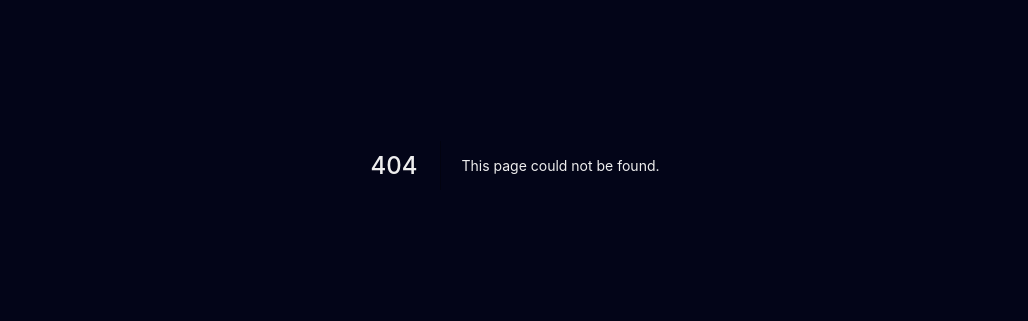
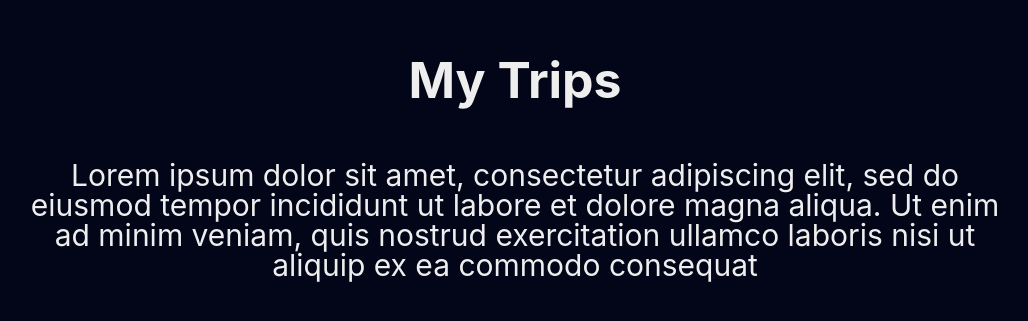
Before and after one commit to Camie-M/my-trips, a Next.js app: page /about in a window 1280 px wide. Before the commit this address had no page. Shown: the part 235-556 px from the top of the page, without its empty margins (125-1153 px from the left). Built offline with nearby package versions, Linux system fonts and the light colour scheme.

Commit message:
added about page and template

```diff
--- /dev/null
+++ b/src/pages/about.tsx
@@ -0,0 +1,5 @@
+import AboutTemplate from 'templates/About'
+
+const About = () => <AboutTemplate />
+
+export default About
--- /dev/null
+++ b/src/templates/About/index.tsx
@@ -0,0 +1,26 @@
+import LinkWrapper from 'components/LinkWrapper'
+
+import { CloseOutline } from '@styled-icons/evaicons-outline/CloseOutline'
+
+import * as S from './styles'
+
+const AboutTemplate = () => (
+  <S.Content>
+    <LinkWrapper href="/">
+      <CloseOutline size={32} />
+    </LinkWrapper>
+
+    <S.Heading>My Trips</S.Heading>
+
+    <S.Body>
+      <p>
+        Lorem ipsum dolor sit amet, consectetur adipiscing elit, sed do eiusmod
+        tempor incididunt ut labore et dolore magna aliqua. Ut enim ad minim
+        veniam, quis nostrud exercitation ullamco laboris nisi ut aliquip ex ea
+        commodo consequat
+      </p>
+    </S.Body>
+  </S.Content>
+)
+
+export default AboutTemplate
--- /dev/null
+++ b/src/templates/About/styles.ts
@@ -0,0 +1,24 @@
+import styled from 'styled-components'
+
+export const Content = styled.section`
+  text-align: center;
+  display: flex;
+  align-items: center;
+  justify-content: center;
+  flex-direction: column;
+  height: 100vh;
+  max-width: var(--container);
+  margin: auto;
+`
+
+export const Heading = styled.h1`
+  font-size: var(--large);
+  margin-bottom: var(--large);
+`
+
+export const Body = styled.div`
+  p {
+    font-size: var(--medium);
+    line-height: var(--medium);
+  }
+`
```
Also changed, not shown: src/pages/index.tsx (+12 -1 lines), src/components/LinkWrapper/index.tsx (renamed from src/components/Map/LinkWrapper/index.tsx), src/components/LinkWrapper/styles.ts (renamed from src/components/Map/LinkWrapper/styles.ts), src/components/LinkWrapper/test.tsx (renamed from src/components/Map/LinkWrapper/test.tsx).
